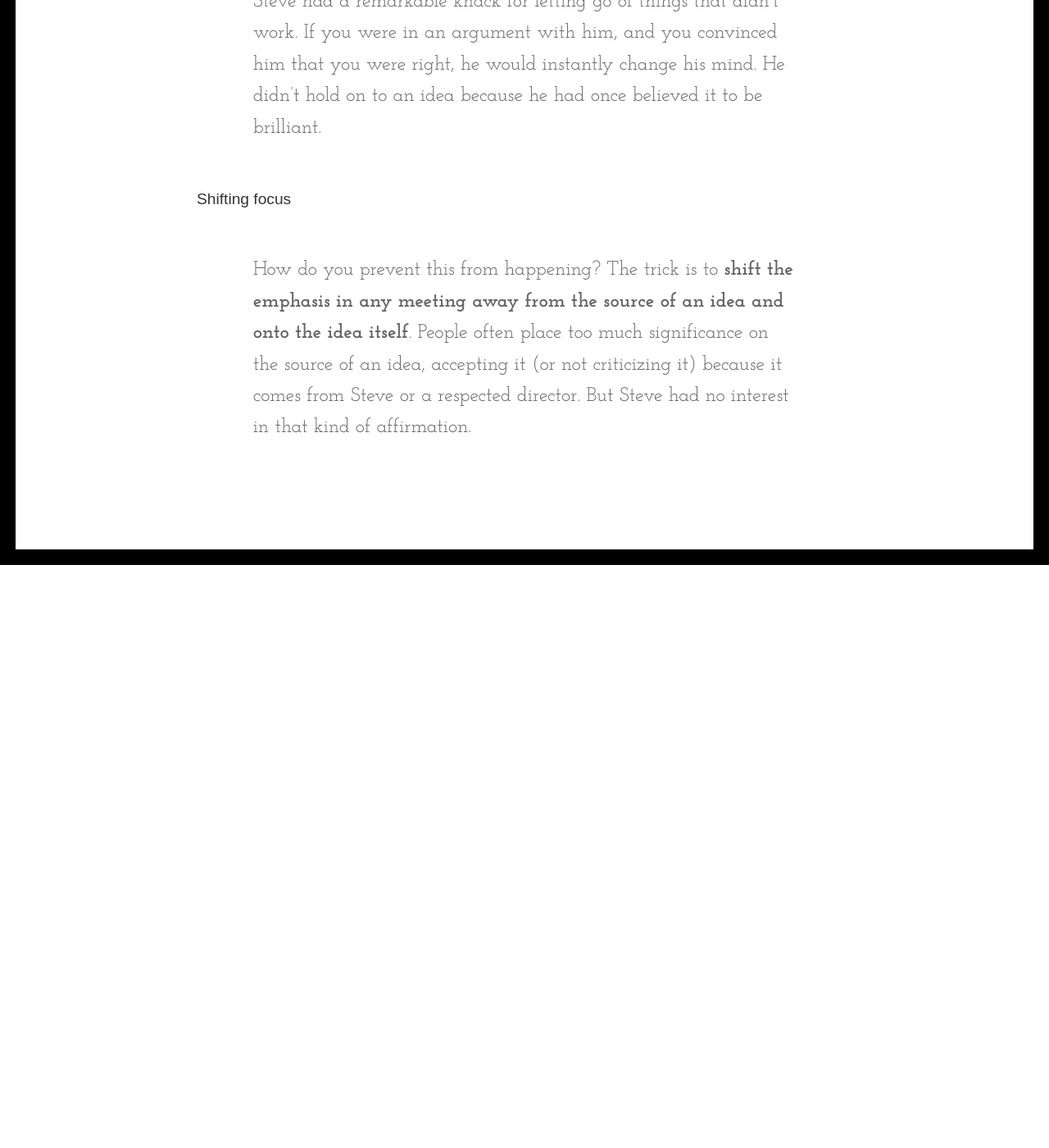
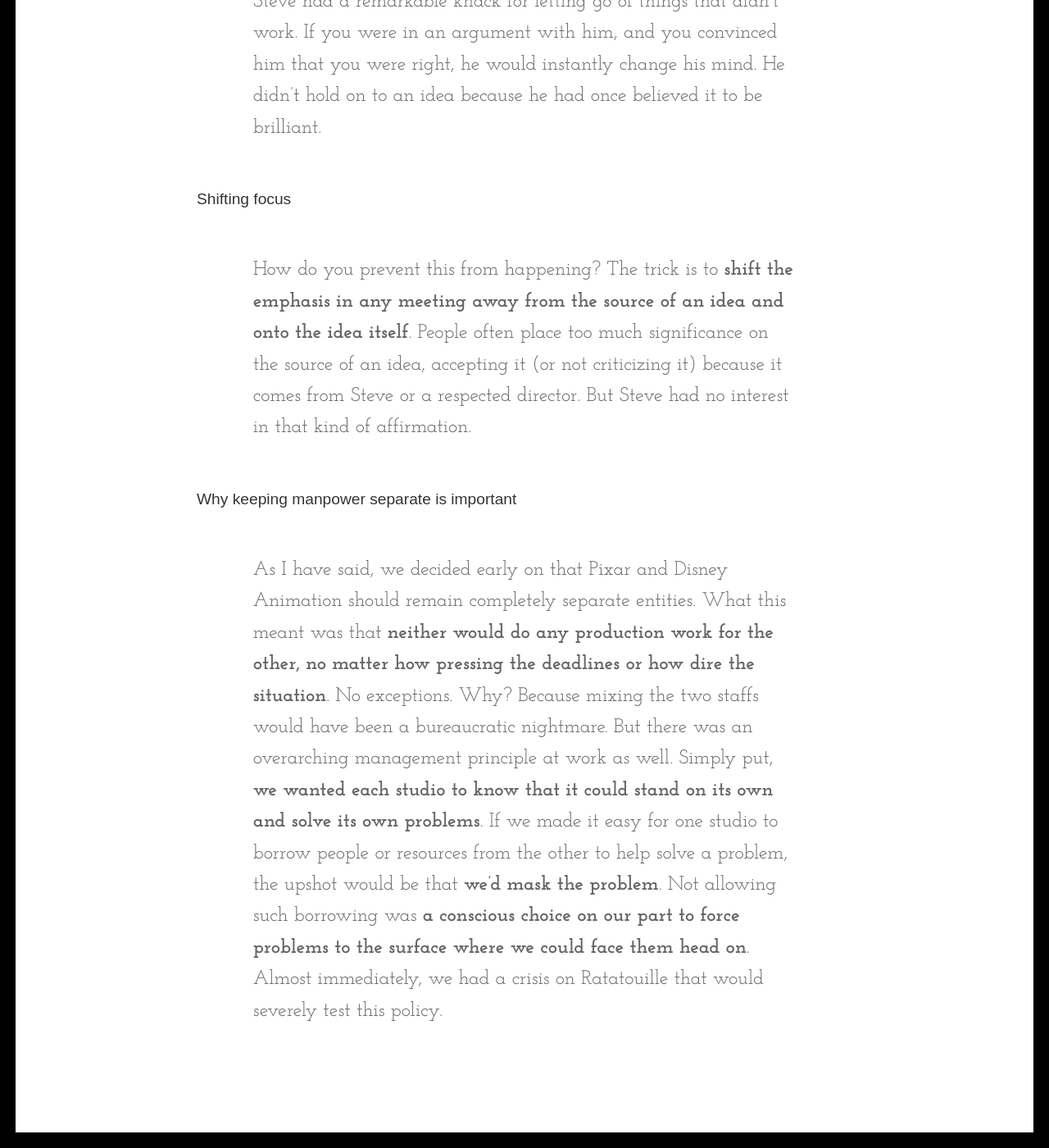
Before and after one commit to sayanee/books, a Jekyll site: the page built from _posts/2015-12-05-creativity-inc.md, in a window 1280 px wide and 1400 px high, scrolled down 36268 px. Shown: the whole window at 82% size. Built offline with Jekyll 4.4.1, drawn with Linux system fonts in a browser that asks for light colours; some web fonts are replaced; Markdown is read by kramdown in place of the engine named in the settings; before the commit the page ends 36957 px from its top, so only the background shows below that.

Commit message:
fix: add one more quote

```diff
--- a/_posts/2015-12-05-creativity-inc.md
+++ b/_posts/2015-12-05-creativity-inc.md
@@ -459,3 +459,7 @@
 Shifting focus
 
 > How do you prevent this from happening? The trick is to **shift the emphasis in any meeting away from the source of an idea and onto the idea itself**. People often place too much significance on the source of an idea, accepting it (or not criticizing it) because it comes from Steve or a respected director. But Steve had no interest in that kind of affirmation.
+
+Why keeping manpower separate is important
+
+> As I have said, we decided early on that Pixar and Disney Animation should remain completely separate entities. What this meant was that **neither would do any production work for the other, no matter how pressing the deadlines or how dire the situation**. No exceptions. Why? Because mixing the two staffs would have been a bureaucratic nightmare. But there was an overarching management principle at work as well. Simply put, **we wanted each studio to know that it could stand on its own and solve its own problems**. If we made it easy for one studio to borrow people or resources from the other to help solve a problem, the upshot would be that **we’d mask the problem**. Not allowing such borrowing was **a conscious choice on our part to force problems to the surface where we could face them head on**. Almost immediately, we had a crisis on Ratatouille that would severely test this policy.
```
